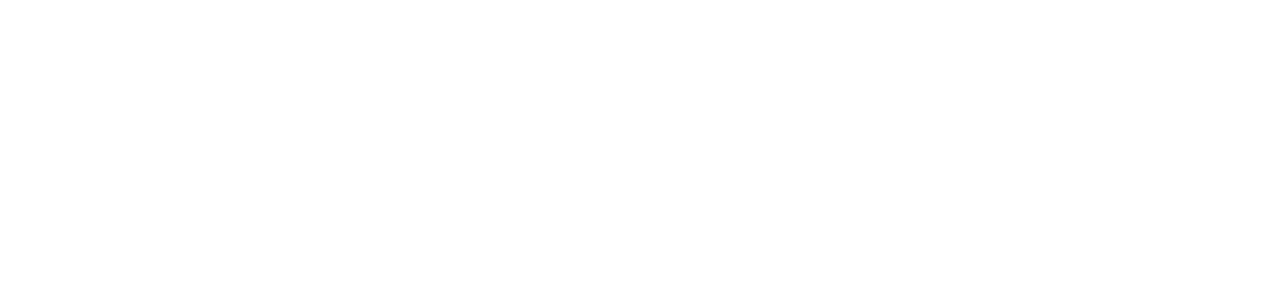
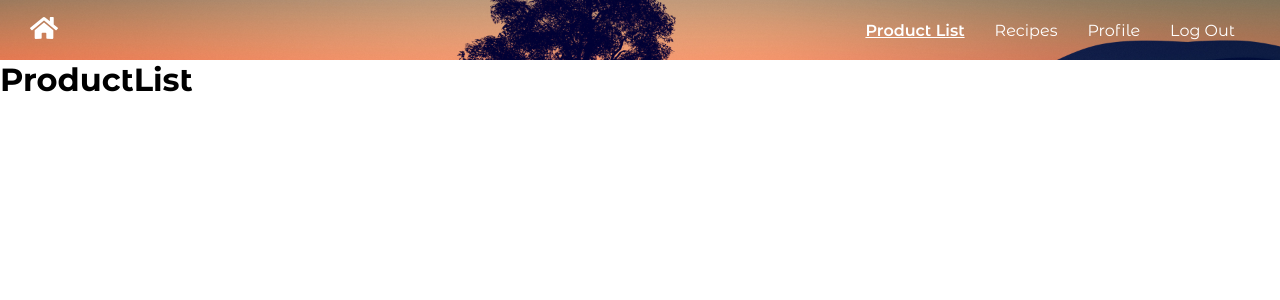
Before and after one commit to valterekarina/Shopping-list, a React (Create React App) app in the folder shopping-list-app/: page /product-list in a window 1280 px wide. Before the commit this address had no page. Shown: the top 300 px of the page. Built offline with nearby package versions, Linux system fonts and the light colour scheme.

Commit message:
navbar created

```diff
--- a/shopping-list-app/src/App.js
+++ b/shopping-list-app/src/App.js
@@ -4,26 +4,20 @@
 import SignIn  from './components/SignIn';
 import SignUp  from './components/SignUp';
 import Home from './components/Home';
+import Profile from './components/Profile';
+import ProductList from './components/ProductList';
+import Recipes from './components/Recipes';
 
 function App() {
   return (
-    // //<div className="App">
-    //   <BrowserRouter>
-    //   <Switch>
-    //   <div className="App">
-    //     <Route exact path="/login" component = {LoginContainer}/>
-    //   </div>
-    //   </Switch>
-    //   </BrowserRouter>
-    // //</div>
-
-    // <SignIn />
       <BrowserRouter>
         <Routes>
           <Route index element = {<Home />}/>
           <Route path="/login" element = {<SignIn />} />
           <Route path="/register" element = {<SignUp />} />
-          {/* <Route path="*" element={<Profile />} /> */}
+          <Route path="/profile" element={<Profile />} />
+          <Route path="/product-list" element={<ProductList />} />
+          <Route path="/recipes" element={<Recipes />} />
       </Routes>
     </BrowserRouter>
 
--- a/shopping-list-app/src/components/Home.js
+++ b/shopping-list-app/src/components/Home.js
@@ -1,8 +1,13 @@
 import React from "react";
+import { NavBar } from "./NavBar";
 
 const Home = () => {
 return(
-<h1>Home</h1>
+    <>
+    <NavBar/>
+    <h1>Home</h1>
+    </>
+
 );
 }
 
--- a/shopping-list-app/src/components/NavBar.css
+++ b/shopping-list-app/src/components/NavBar.css
@@ -0,0 +1,52 @@
+.container {
+    background: url('./assets/background.jpg')
+    no-repeat;
+    background-size: cover;
+    background-position: center;
+    margin: 0 auto;
+    padding: 0 30px;
+    display: flex;
+    justify-content: space-between;
+    align-items: center;
+    height: 100%;
+}
+
+.navbar{
+    height: 60px;
+    position: relative;
+}
+
+.nav-elements ul{
+    display: flex;
+    list-style-type: none;
+}
+
+.nav-elements ul li {
+    margin: 0 15px;
+}
+
+.nav-elements ul a {
+  font-size: 16px;
+  font-weight: 400;
+  color: #fff;
+  text-decoration: none;
+}
+
+.nav-elements ul a:hover{
+    font-size: 16px;
+    font-weight: 600;
+    text-decoration: underline;
+}
+
+.nav-elements ul a.active {
+  font-weight: 600;
+  position: relative;
+  text-decoration: underline;
+}
+
+.logo{
+    font-size: 28px;
+    color: #fff;
+}
+
+/* https://www.codevertiser.com/reactjs-responsive-navbar/ */
--- a/shopping-list-app/src/components/NavBar.js
+++ b/shopping-list-app/src/components/NavBar.js
@@ -1,19 +1,35 @@
 import React from "react";
+import { getAuth, signOut } from "firebase/auth";
+import { NavLink } from "react-router-dom";
 import { FaHome } from "react-icons/fa";
 
+import './NavBar.css';
+
 export const NavBar = () =>{
+
+    const handleLogout = () =>{
+        const auth = getAuth();
+        signOut(auth).then(() => {
+            // Sign-out successful.
+        }).catch((error) => {
+            // An error happened.
+        });
+    }
+
     return(
-        <nav>
-            <div>
-                <FaHome />
-            </div>
-            <div>
-                <ul>
-                    <li>Product List</li>
-                    <li>Recipes</li>
-                    <li>Profile</li>
-                    <li>Log Out</li>
-                </ul>
+        <nav className="navbar">
+            <div className="container">
+                <div >
+                    <a href='/'><FaHome className="logo"/></a>
+                </div>
+                <div className="nav-elements">
+                    <ul>
+                        <li><NavLink to ='/product-list' className='nav-element'>Product List</NavLink></li>
+                        <li><NavLink to ='/recipes' className='nav-element'>Recipes</NavLink></li>
+                        <li><NavLink to ='/profile' className='nav-element'>Profile</NavLink></li>
+                        <li><NavLink to = '/login' onClick={handleLogout}>Log Out</NavLink></li>
+                    </ul>
+                </div>
             </div>
         </nav>
     )
--- /dev/null
+++ b/shopping-list-app/src/components/ProductList.js
@@ -0,0 +1,13 @@
+import React from "react";
+import { NavBar } from "./NavBar";
+
+const ProductList = () =>{
+    return(
+        <>
+            <NavBar/>
+            <h1>ProductList</h1>
+        </>
+    )
+}
+
+export default ProductList;
--- /dev/null
+++ b/shopping-list-app/src/components/Profile.js
@@ -0,0 +1,13 @@
+import React from "react";
+import { NavBar } from "./NavBar";
+
+const Profile = () =>{
+    return(
+        <>
+            <NavBar/>
+            <h1>profile</h1>
+        </>
+    )
+}
+
+export default Profile;
--- /dev/null
+++ b/shopping-list-app/src/components/Recipes.js
@@ -0,0 +1,13 @@
+import React from "react";
+import { NavBar } from "./NavBar";
+
+const Recipes = () =>{
+    return(
+        <>
+            <NavBar/>
+            <h1>Recipes</h1>
+        </>
+    )
+}
+
+export default Recipes;
```
